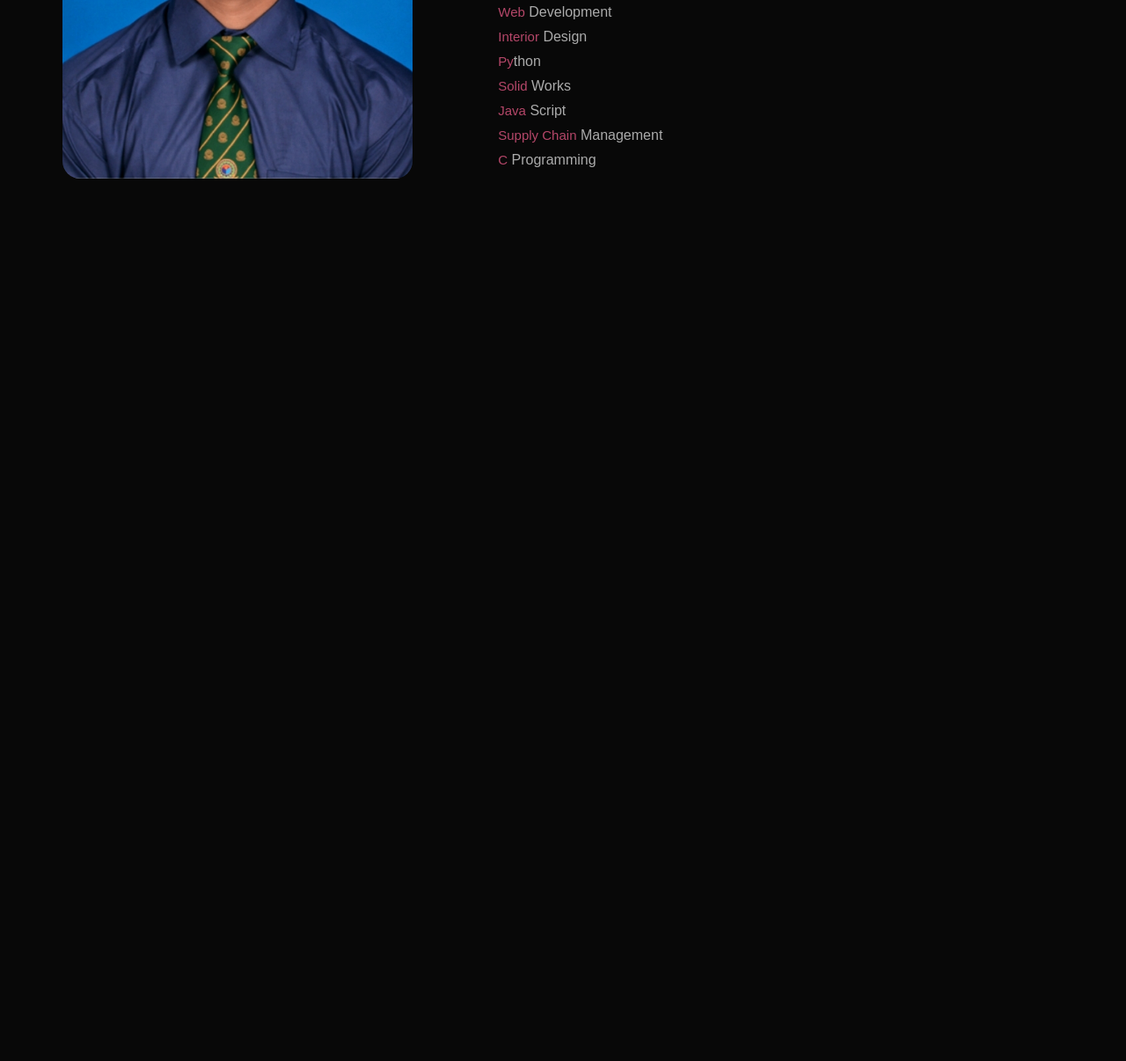
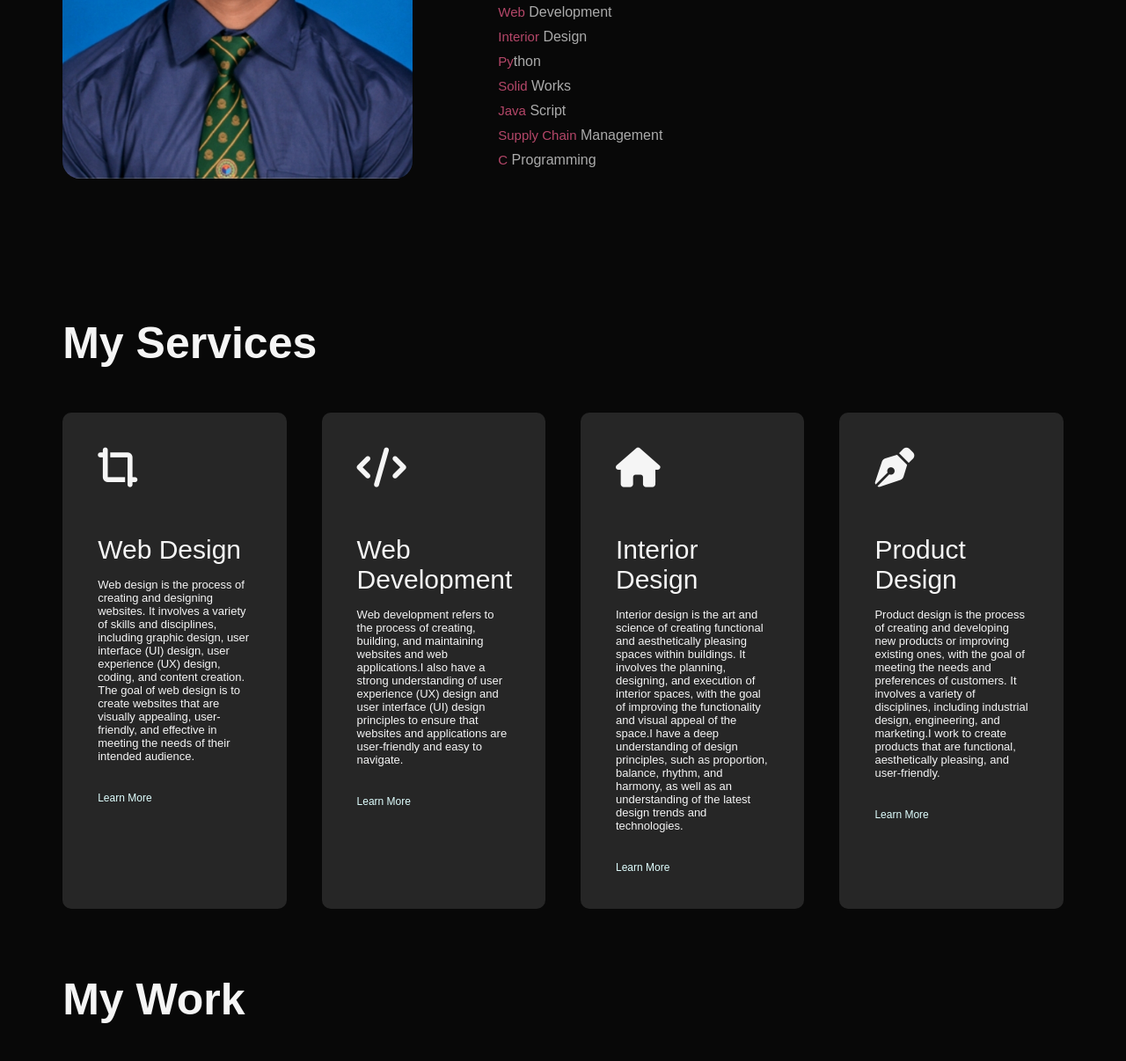
Before and after one commit to tanvir-mist82/personal-portfolio, a plain HTML site: page index.html in a window 1280 px wide. Shown: the part 1188-2394 px from the top of the page at 88% size. Before the commit the page ends 1488 px from the top, so only its background shows below. Drawn offline with Linux system fonts and the light colour scheme.

Commit message:
my services added

```diff
--- a/index.html
+++ b/index.html
@@ -6,6 +6,7 @@
     <meta name="viewport" content="width=device-width, initial-scale=1.0">
     <title>Tanvir Hossain</title>
     <link rel="stylesheet" href="style.css">
+    <script src="https://kit.fontawesome.com/4654921f19.js" crossorigin="anonymous"></script>
 </head>
 <body>
     <!-- Header Section includes navigation , name and picture -->
@@ -56,6 +57,7 @@
                             <li><span>Supply Chain</span> Management</li>
                             <li><span>C</span> Programming</li>
                         </ul>
+                    </div>
                     <div id="academics" class="tab-contents">
                         <ul>
                             <li>2020 <br><span>Fabrication of Digital Road Blocker</span><br>Military Institute of Science and Technology</li>
@@ -66,9 +68,9 @@
                     </div>
                     <div id="education" class="tab-contents">
                         <ul>
-                           <li>2023 <br><span>BSc in IPE</span><br>Military Institute of Science and Technology</li>
+                           <li>2018-2023 <br><span>BSc in IPE</span><br>Military Institute of Science and Technology</li>
                            <li>2016 <br><span>HSC</span><br>Rangpur Cadet College</li>
-                           <li>2017 <br><span> Former Officer Cadet</span> <br>Bangladesh Military Academy</li>
+                           <li>2016-2017 <br><span> Former Officer Cadet</span> <br>Bangladesh Military Academy</li>
                         </ul>
                     </div>
                 </div>
@@ -78,6 +80,49 @@
 
 
 
+    <!-- This is services section -->
+    <div id="services">
+        <div class="container">
+            <h1 class="sub-title">My Services</h1>
+            <div class="services-list">
+                <div>
+                    <i class="fa-solid fa-crop-simple"></i>
+                    <h2>Web Design</h2>
+                    <p>Web design is the process of creating and designing websites. It involves a variety of skills and disciplines, including graphic design, user interface (UI) design, user experience (UX) design, coding, and content creation. The goal of web design is to create websites that are visually appealing, user-friendly, and effective in meeting the needs of their intended audience.</p>
+                    <a href="#">Learn More</a>
+                </div>
+                <div>
+                    <i class="fa-solid fa-code"></i>
+                    <h2>Web Development</h2>
+                    <p>Web development refers to the process of creating, building, and maintaining websites and web applications.I also have a strong understanding of user experience (UX) design and user interface (UI) design principles to ensure that websites and applications are user-friendly and easy to navigate.</p>
+                    <a href="#">Learn More</a>
+                </div>
+                <div>
+                    <i class="fa-sharp fa-solid fa-house"></i>
+                    <h2>Interior Design</h2>
+                    <p>Interior design is the art and science of creating functional and aesthetically pleasing spaces within buildings. It involves the planning, designing, and execution of interior spaces, with the goal of improving the functionality and visual appeal of the space.I have a deep understanding of design principles, such as proportion, balance, rhythm, and harmony, as well as an understanding of the latest design trends and technologies.</p>
+                    <a href="#">Learn More</a>
+                </div>
+                <div>
+                    <i class="fa-solid fa-pen-nib"></i>
+                    <h2>Product Design</h2>
+                    <p>Product design is the process of creating and developing new products or improving existing ones, with the goal of meeting the needs and preferences of customers. It involves a variety of disciplines, including industrial design, engineering, and marketing.I work to create products that are functional, aesthetically pleasing, and user-friendly.</p>
+                    <a href="#">Learn More</a>
+                </div>
+            </div>
+        </div>
+    </div>
+
+
+    <!-- This is Portfolio Section -->
+    <div id="portfolio">
+        <div class="container">
+            <h1 class="sub-title">My Work</h1>
+        </div>
+    </div>
+
+
+
 
     <script src="js/index.js"></script>
 </body>
--- a/style.css
+++ b/style.css
@@ -162,3 +162,53 @@ nav ul li a:hover::after{
 .tab-contents.active-tab{
     display: block;
 }
+
+
+/* This is Services Section */
+#services{
+    padding: 30px 0;
+}
+
+.services-list{
+    display: grid;
+    grid-template-columns: repeat(auto-fit , minmax(250px , 1fr));
+    grid-gap: 40px;
+    margin-top: 50px;
+}
+
+.services-list div{
+    background: #262626;
+    padding: 40px;
+    font-size: 13px;
+    font-weight: 300;
+    border-radius: 10px;
+    transition: background 0.5s , transform 0.5s;
+}
+
+.services-list div i{
+    font-size: 45px;
+    margin-bottom: 30px;
+}
+
+.services-list div h2{
+    font-size: 30px;
+    font-weight: 500;
+    margin-bottom: 15px;
+}
+
+.services-list div a{
+    text-decoration: none;
+    color: lightcyan;
+    font-size: 12px;
+    margin-top: 20px;
+    display: inline-block;
+}
+
+/* Hover Effect for services list */
+.services-list div:hover{
+    background: #ff004f;
+    transform: translateY(-10px);
+}
+
+
+/* This is Portfolio Section */
```
